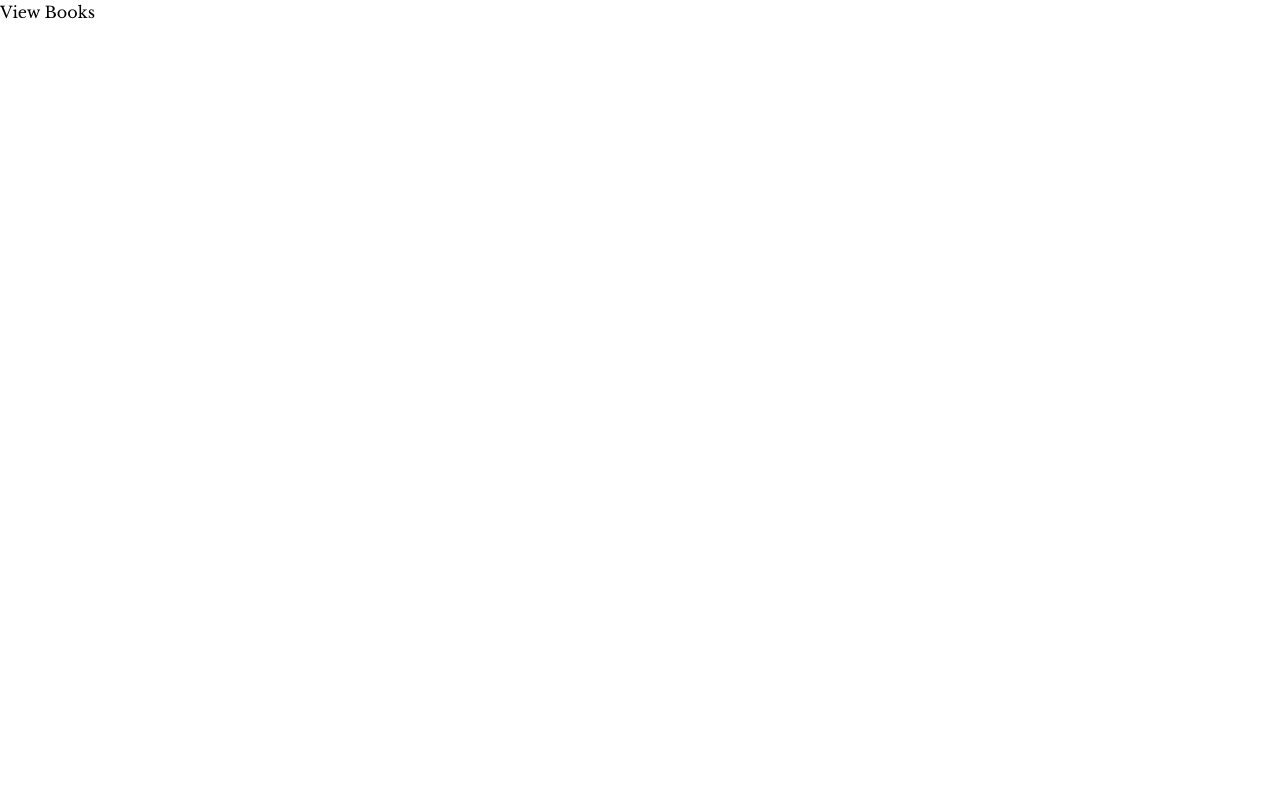
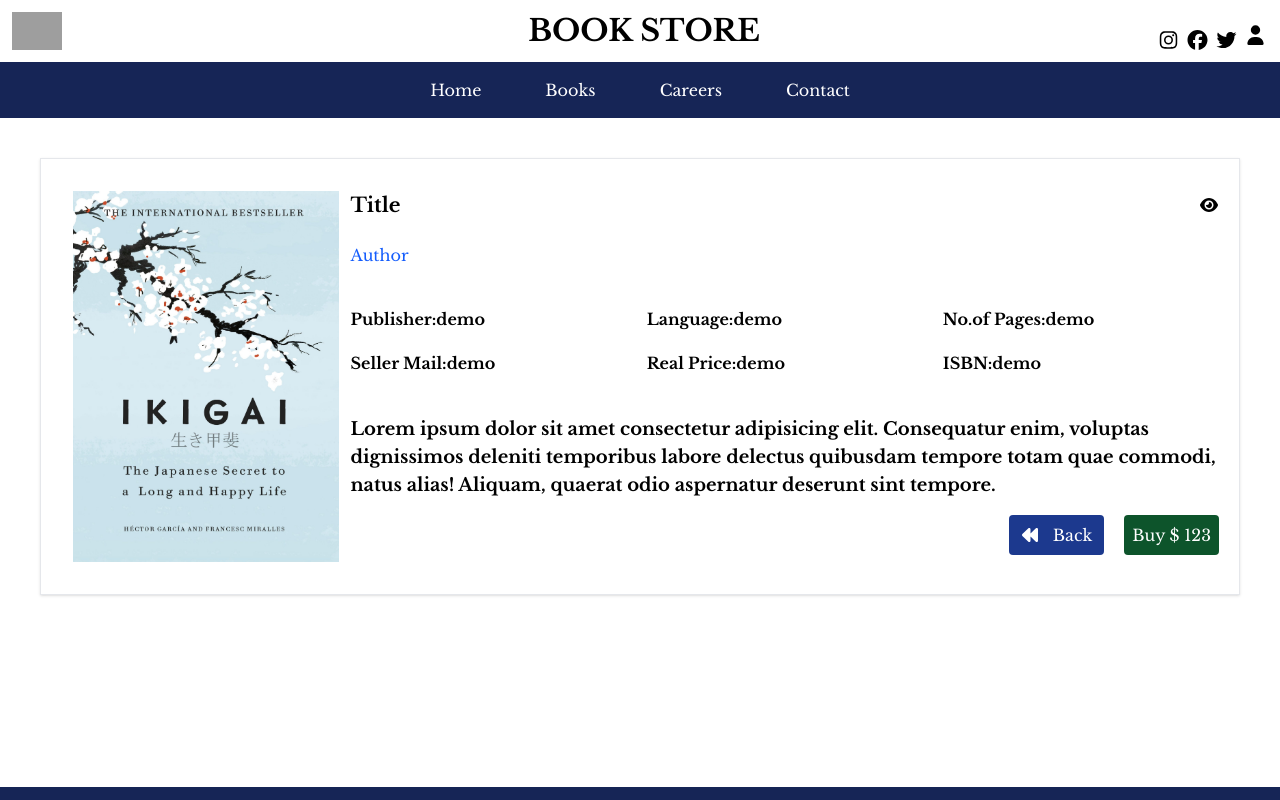
Before and after one commit to anagha2307/BookStore, a React (Vite) app: page /books/1/view in a window 1280 px wide. Shown: the top 800 px of the page. Built offline with nearby package versions, Linux system fonts and the light colour scheme; grey boxes are pictures that could not be loaded; a web font is replaced by a local one.

Commit message:
Day4 Design: View Page,Page Not found,AllBooksPage

```diff
--- a/src/App.jsx
+++ b/src/App.jsx
@@ -13,6 +13,7 @@ import AdminDashBoard from './Admin/Pages/AdminDashBoard'
 import CareerAdmin from './Admin/Pages/CareerAdmin'
 import ResourceAdmin from './Admin/Pages/ResourceAdmin'
 import SettingAdmin from './Admin/Pages/SettingAdmin'
+import Pnf from './Pages/Pnf'
 
 function App() {
   const [loading,setLoading] = useState(true)
@@ -38,6 +39,8 @@ function App() {
       <Route path='/admin-careers' element={<CareerAdmin/>} />
       <Route path='/admin-resources' element={<ResourceAdmin/>} />
       <Route path='/admin-settings' element={<SettingAdmin/>} />
+      <Route path='/*' element={<Pnf/>} />
+
 
     </Routes>
 
--- a/src/Pages/Pnf.jsx
+++ b/src/Pages/Pnf.jsx
@@ -1,9 +1,14 @@
 import React from 'react'
+import { Link } from 'react-router-dom'
 
 const Pnf = () => {
   return (
-    <div>
-      Page not Found
+    <div className='flex flex-col justify-center items-center min-h-screen w-full'>
+      <h1>Oh No!</h1>
+      <h1 className="text-3xl font-semibold">Look Like You're Lost</h1>
+      <p>The page you are looking is not available</p>
+      <Link to={'/'} className="bg-blue-950 p-2 text-center rounded text-white my-2 mb-0 hover:border-blue-950 hover:bg-white  hover:text-black">Back to Home</Link>
+
     </div>
   )
 }
--- a/src/Users/Components/Header.jsx
+++ b/src/Users/Components/Header.jsx
@@ -15,11 +15,11 @@ const Header = () => {
             <img src="logo.png" alt="logo" width={'50px'} height={'50px'} />
             <h1 className='text-3xl text-center font-bold ms-2 md:hidden'>BOOK  STORE</h1>
           </div>
-          <div className="md:flex justify-center items-center">
+          <div className="md:flex justify-center items-center hidden">
             <h1 className='text-3xl text-center font-bold ms-2'>BOOK  STORE</h1>
           </div>
 
-          <div className='flex justify-end items-center space-x-1 text-xl'>
+          <div className='flex justify-end items-end md:my-0 my-3 space-x-1 text-xl'>
             <FontAwesomeIcon icon={faInstagram} />
             <FontAwesomeIcon icon={faFacebook} />
             <FontAwesomeIcon icon={faTwitter} />
--- a/src/Users/Pages/AllBooks.jsx
+++ b/src/Users/Pages/AllBooks.jsx
@@ -1,9 +1,13 @@
-import React from 'react'
+import React, { useState } from 'react'
 import Header from '../Components/Header'
 import Footer from '../../Components/Footer'
+import { Link } from 'react-router-dom'
+import { faBars } from '@fortawesome/free-solid-svg-icons'
+import { FontAwesomeIcon } from '@fortawesome/react-fontawesome'
 
 
 const AllBooks = () => {
+  const [listStatus, setListStatus] = useState(false)
   return (
     <>
       <Header />
@@ -15,9 +19,14 @@ const AllBooks = () => {
             <button className="bg-blue-600 text-white  px-3">Search</button>
           </div>
           {/* grid */}
-          <div className="grid md:grid-cols-3 grid-cols-1 md:mx-10">
-            <div className="col-span-1 mx-20">
+          <div className="grid md:grid-cols-4 grid-cols-1 md:mx-10">
+            {/* filter */}
+            <div className="col-span-1 mx-10">
+              <div className="flex justify-between">
                 <h1 className="text-2xl font-semibold">Filter</h1>
+                <button onClick={() => setListStatus(!listStatus)} className="text-2xl md:hidden"><FontAwesomeIcon icon={faBars} /></button>
+              </div>
+              <div className={listStatus ? 'block' : 'md:block hidden'}>
                 <div className="mt-3">
                   <input type="radio" name="filter" id="literary fiction" />
                   <label htmlFor="Literary" className='mx-3'>Literary Fiction</label>
@@ -51,14 +60,16 @@ const AllBooks = () => {
                   <label htmlFor="Literary" className='mx-3'>Politics</label>
                 </div>
               </div>
-            <div className="col-span-2">
+            </div>
+            {/* books */}
+            <div className="col-span-3">
               <div className="md:flex md:flex-row flex-col justify-center items-center">
                 <div className="shadow p-3 rounded md:mx-4 my-10">
                   <img width={'100%'} height={'250px'} src="/photo.png" alt="book1" />
                   <div className="flex flex-col justify-center items-center mt-4">
                     <p className="text-blue-700 font-bold text-lg">Author</p>
                     <p>Book Title</p>
-                    <p>$ 400</p>
+                    <Link to={'/books/id/view'} className="bg-blue-950 p-2 w-full text-center rounded text-white my-2 mb-0">View Book</Link>
                   </div>
                 </div>
                 <div className="shadow p-3 rounded md:mx-4 my-10">
@@ -66,7 +77,7 @@ const AllBooks = () => {
                   <div className="flex flex-col justify-center items-center mt-4">
                     <p className="text-blue-700 font-bold text-lg">Author</p>
                     <p>Book Title</p>
-                    <p>$ 400</p>
+                    <Link to={'/books/id/view'} className="bg-blue-950 p-2 w-full text-center rounded text-white my-2 mb-0">View Book</Link>
                   </div>
                 </div>
                 <div className="shadow p-3 rounded md:mx-4 my-10">
@@ -74,7 +85,7 @@ const AllBooks = () => {
                   <div className="flex flex-col justify-center items-center mt-4">
                     <p className="text-blue-700 font-bold text-lg">Author</p>
                     <p>Book Title</p>
-                    <p>$ 400</p>
+                    <Link to={'/books/id/view'} className="bg-blue-950 p-2 w-full text-center rounded text-white my-2 mb-0">View Book</Link>
                   </div>
                 </div>
                 <div className="shadow p-3 rounded md:mx-4 my-10">
@@ -82,7 +93,7 @@ const AllBooks = () => {
                   <div className="flex flex-col justify-center items-center mt-4">
                     <p className="text-blue-700 font-bold text-lg">Author</p>
                     <p>Book Title</p>
-                    <p>$ 400</p>
+                    <Link to={'/books/id/view'} className="bg-blue-950 p-2 w-full text-center rounded text-white my-2 mb-0">View Book</Link>
                   </div>
                 </div>
               </div>
--- a/src/Users/Pages/Careers.jsx
+++ b/src/Users/Pages/Careers.jsx
@@ -2,7 +2,7 @@ import React from 'react'
 import Header from '../Components/Header'
 import Footer from '../../Components/Footer'
 import { FontAwesomeIcon } from '@fortawesome/react-fontawesome'
-import { faLocationDot, faSquareUpRight } from '@fortawesome/free-solid-svg-icons'
+import { faLocationDot, faArrowUpRightFromSquare } from '@fortawesome/free-solid-svg-icons'
 
 const Careers = () => {
   return (
@@ -23,7 +23,7 @@ const Careers = () => {
             <h1 className='text-xl p-5 text-gray-700 font-bold'>Job Title</h1>
             <div className="flex">
             <button className="bg-blue-800 text-white text-lg rounded m-5 md:px-4 px-2 py-2">Apply
-            <FontAwesomeIcon icon={faSquareUpRight} className='ms-2 text-2xl' />
+              <FontAwesomeIcon icon={faArrowUpRightFromSquare} className='ms-2 text-2xl'  />
             </button>
             </div>
           </div>
--- a/src/Users/Pages/ViewBook.jsx
+++ b/src/Users/Pages/ViewBook.jsx
@@ -1,10 +1,47 @@
 import React from 'react'
+import Header from '../Components/Header'
+import Footer from '../../Components/Footer'
+import { FontAwesomeIcon } from '@fortawesome/react-fontawesome'
+import { faEye ,faBackward} from '@fortawesome/free-solid-svg-icons'
 
 const ViewBook = () => {
   return (
-    <div>
-      View Books
-    </div>
+    <>
+      <Header />
+      <div className="md:m-10 m-5">
+        <div className="border p-5 shadow border-gray-200">
+          <div className="md:grid grid-cols-4">
+            <div className="col-span-1">
+              <img src="/View.jpg" alt="book View" className='p-3' />
+            </div>
+            <div className="col-span-3">
+              <div className='flex justify-center'>
+                <h1 className="text-xl font-bold my-3">Title</h1>
+                <button className='ms-auto'><FontAwesomeIcon icon={faEye} /></button>
+              </div>
+              <p className="my-3 text-blue-600">Author</p>
+              <div className="md:grid grid-cols-3 gap-5 my-10">
+                <p className="font-bold">Publisher:demo</p>
+                <p className="font-bold">Language:demo</p>
+                <p className="font-bold">No.of Pages:demo</p>
+                <p className="font-bold">Seller Mail:demo</p>
+                <p className="font-bold">Real Price:demo</p>
+                <p className="font-bold">ISBN:demo</p>
+              </div>
+              <div className="d:my-10 my-4">
+                <p className="font-bold text-lg">Lorem ipsum dolor sit amet consectetur adipisicing elit. Consequatur enim, voluptas dignissimos deleniti temporibus labore delectus quibusdam tempore totam quae commodi, natus alias! Aliquam, quaerat odio aspernatur deserunt sint tempore.</p>
+              </div>
+              <div className="flex justify-end">
+                <button className="bg-blue-900 text-white px-3 rounded"><FontAwesomeIcon icon={faBackward} className='me-3' />Back</button>
+                <button className="bg-green-900 text-white p-2 rounded ms-5">Buy $ 123</button>
+              </div>
+            </div>
+
+          </div>
+        </div>
+      </div>
+      <Footer />
+    </>
   )
 }
 
```
Also changed, not shown: src/Users/Pages/Contact.jsx (+13 -11 lines), public/View.jpg (added). Lines whose indentation alone changed are shown as unchanged.
